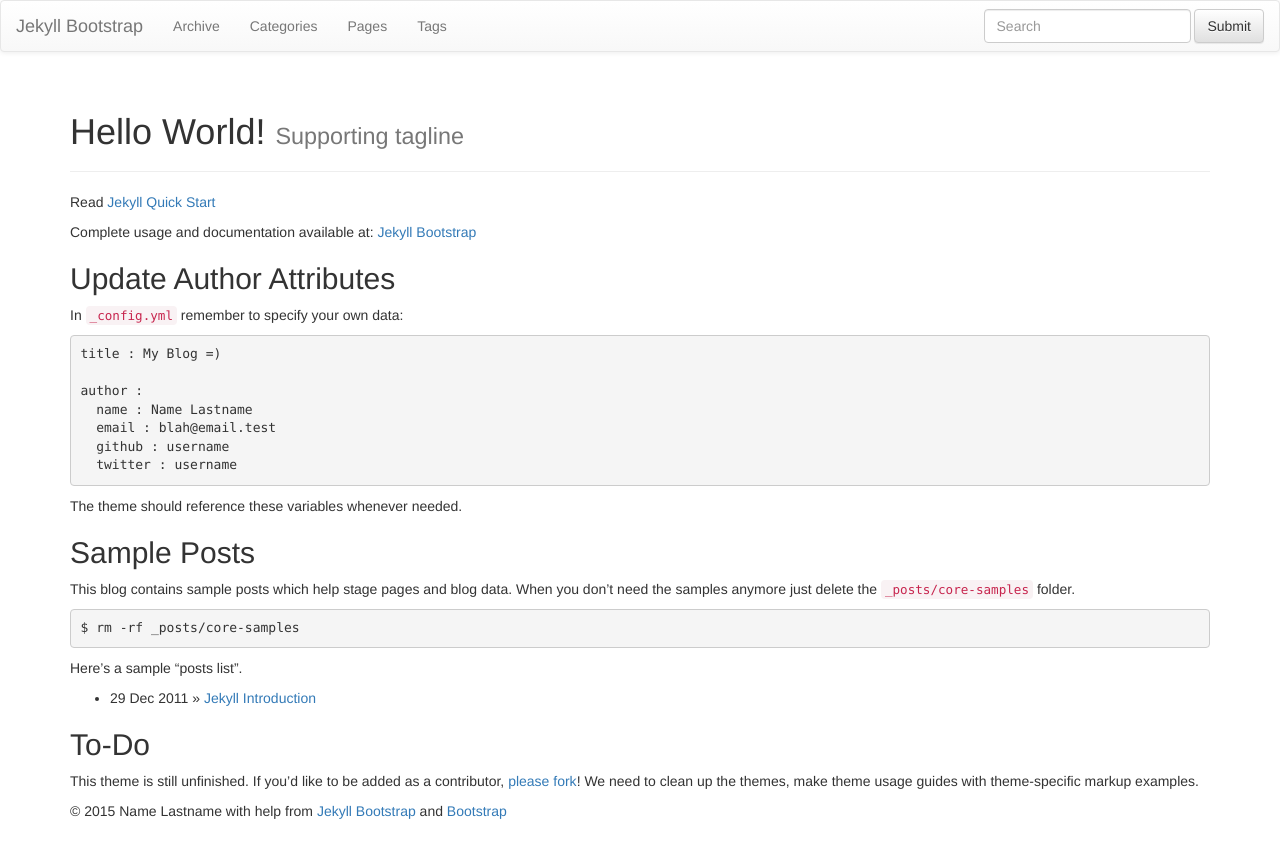
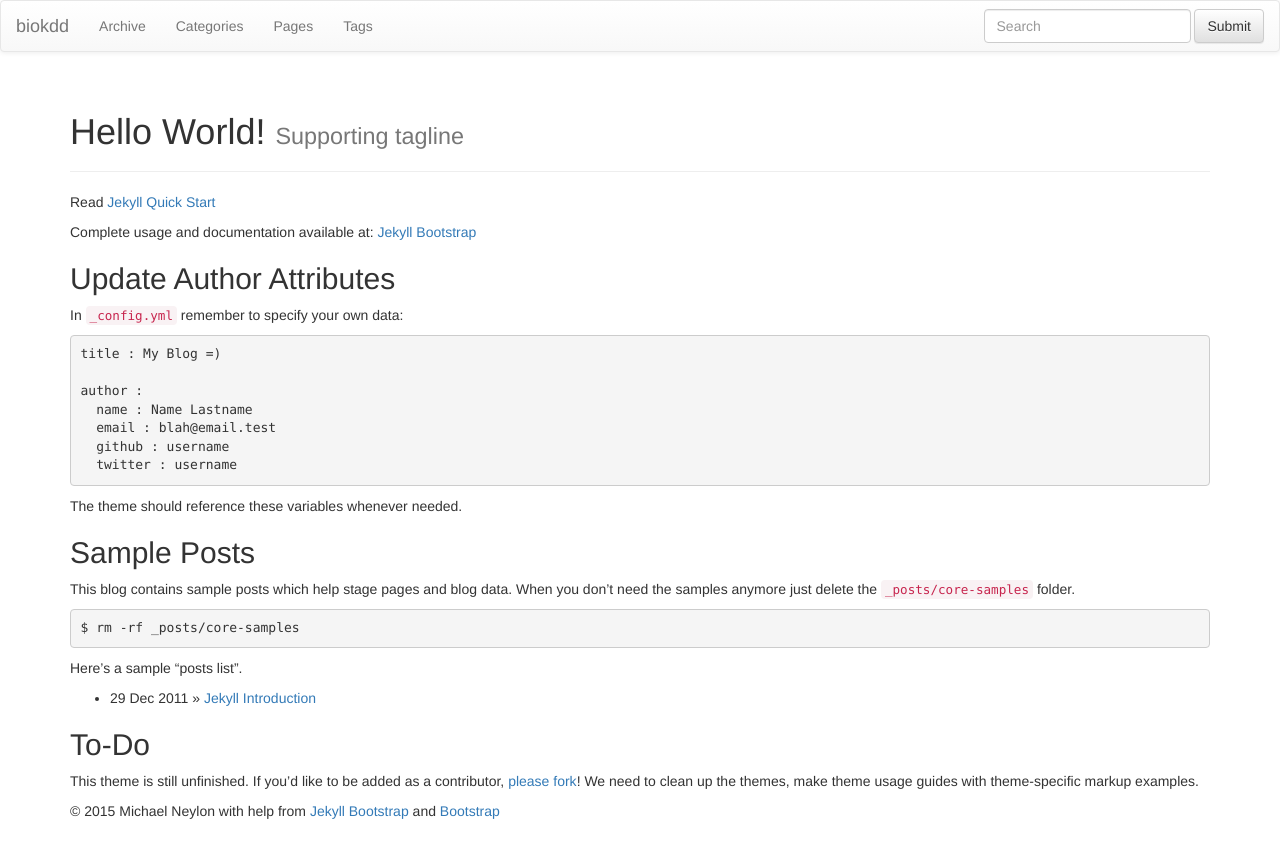
Before and after one commit to biokdd/biokdd.github.io, a Jekyll site: the page built from index.md, in a window 1280 px wide. Shown: the top 858 px of the page. Built offline with Jekyll 4.4.1, drawn with Linux system fonts in a browser that asks for light colours; nearby versions of some CDN libraries; library files that are not in the unit come from our copies.

Commit message:
update config

```diff
--- a/_config.yml
+++ b/_config.yml
@@ -8,14 +8,12 @@
 # Themes are encouraged to use these universal variables
 # so be sure to set them if your theme uses them.
 #
-title : Jekyll Bootstrap
-tagline: Site Tagline
+title : biokdd
+tagline: Indiana University
 author :
-  name : Name Lastname
-  email : blah@email.test
-  github : username
-  twitter : username
-  feedburner : feedname
+  name : Michael Neylon
+  email : neylon@umail.iu.edu
+  github : michaelneylon
 
 # The production_url is only used when full-domain names are needed
 # such as sitemap.txt
@@ -25,7 +23,7 @@
 # Else if you are pushing to username.github.io, replace with your username.
 # Finally if you are pushing to a GitHub project page, include the project name at the end.
 #
-production_url : http://username.github.io
+production_url : http://biokdd.github.io
 
 # All Jekyll-Bootstrap specific configurations are namespaced into this hash
 #
```
